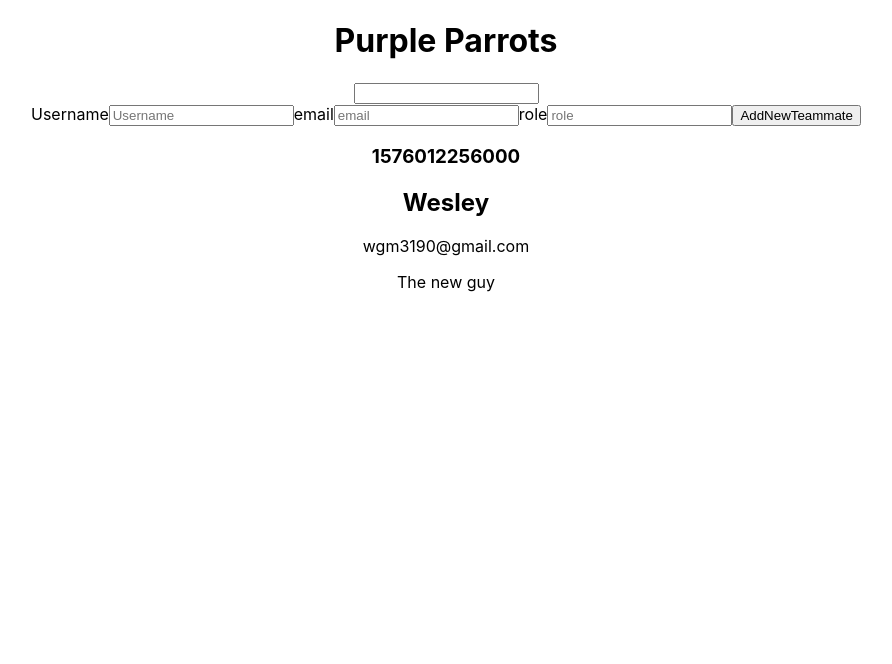
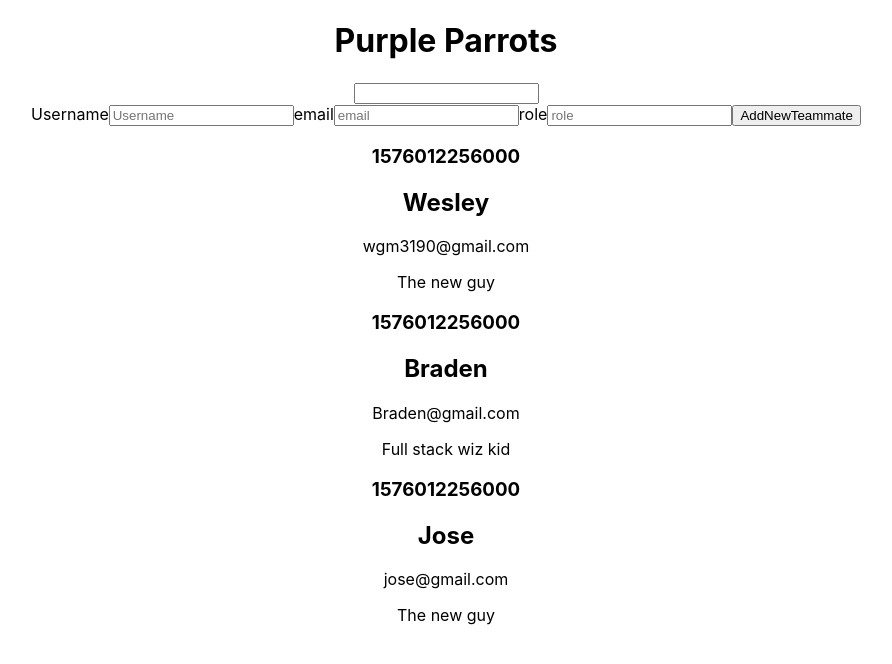
Before and after one commit to bloominstituteoftechnology/team-builder, a React (Create React App) app in the folder team-builder/: page / in a window 1280 px wide. Shown: the top 664 px of the page, without its empty margins (194-1086 px from the left). Built offline with nearby package versions, Linux system fonts and the light colour scheme.

Commit message:
"made a space" Co-authored-by: Bword79@hotmail.com <Bword79@hotmail.com> Co-authored-by: gunnarthorson <willow.avenue.decor@gmail.com> Co-authored-by: Jon <JON.MAIL@HOTMAIL.COM> Co-authored-by: Brian Wardwell <bwardwell79@gmail.com>

```diff
--- a/team-builder/src/App.js
+++ b/team-builder/src/App.js
@@ -4,24 +4,27 @@ import Form from "./Components/Form";
 import Team from "./Components/Team";
 
 function App() {
-  const [team, setTeam] = useState([//holding user data(teammate) each is a seperate object in the array
+  const [team, setTeam] = useState([
+    //holding user data(teammate) each is a seperate object in the array
     {
       id: Date.now(),
       username: "Wesley",
       email: "wgm3190@gmail.com",
-      role: "The new guy"
-    }
+      role: "The new guy",
+    },
+    {
+      id: Date.now(),
+      username: "Braden",
+      email: "Braden@gmail.com",
+      role: "Full stack wiz kid",
+    },
+    {
+      id: Date.now(),
+      username: "Jose",
+      email: "jose@gmail.com",
+      role: "The new guy",
+    },
   ]);
-
-  // const addNewTeammate = Teammate => {
-  //   const newTeammate = {
-  //     id: Date.now(),
-  //     name: Teammate.username,
-  //     email: Teammate.email,
-  //     role: Teammate.role
-  //   };
-  //   setTeam([...team, newTeammate]);
-  // };
 
   return (
     <div className='App'>
@@ -29,15 +32,27 @@ function App() {
       <form>
         <input type='search' value={team.filterValue} />
       </form>
+
       <Form setTeam={setTeam} team={team} />
 
-      <div className="team">
+      <div className='team'>
         <Team team={team} />
       </div>
-
-
     </div>
   );
 }
 
 export default App;
+
+// const favFoods = ['apple', 'm&ms', 'grapes', 'snickers']
+// function munchies()
+
+// const addNewTeammate = Teammate => {
+//   const newTeammate = {
+//     id: Date.now(),
+//     name: Teammate.username,
+//     email: Teammate.email,
+//     role: Teammate.role
+//   };
+//   setTeam([...team, newTeammate]);
+// };
--- a/team-builder/src/Components/Form.js
+++ b/team-builder/src/Components/Form.js
@@ -5,56 +5,55 @@ const Form = (props) => {
     id: Date.now(),
     username: "",
     email: "",
-    role: ""
+    role: "",
   });
-  const handleChanges = e => {
+  const handleChanges = (e) => {
     setNewTeam({
       ...newTeam,
-      [e.target.name]: e.target.value});
+      [e.target.name]: e.target.value,
+    });
   };
-  const submitForm = e => {
-    console.log(e.target)
+  const submitForm = (e) => {
+    console.log(e.target);
     e.preventDefault();
     // props.addNewTeammate(newTeam)
-    props.setTeam([...props.team, newTeam])
-    setNewTeam({ id: "", username: "", email: "", role: ""});
+    props.setTeam([...props.team, newTeam]);
+    setNewTeam({ id: "", username: "", email: "", role: "" });
   };
 
-  return(
+  return (
     <form onSubmit={submitForm}>
-      <label htmlFor="username">Username</label>
+      <label htmlFor='username'>Username</label>
       <input
-      id="username"
-      type="text"
-      placeholder="Username"
+        id='username'
+        type='text'
+        placeholder='Username'
         onChange={handleChanges}
-      name="username"
+        name='username'
         value={newTeam.username}
       />
-      <label htmlFor="email">email</label>
+      <label htmlFor='email'>email</label>
       <input
-      id="email"
-      type="text"
-      placeholder="email"
+        id='email'
+        type='text'
+        placeholder='email'
         onChange={handleChanges}
-      name="email"
+        name='email'
         value={newTeam.email}
       />
-      <label htmlFor="role">role</label>
+      <label htmlFor='role'>role</label>
       <input
-      id="role"
-      type="text"
-      placeholder="role"
+        id='role'
+        type='text'
+        placeholder='role'
         onChange={handleChanges}
-      name="role"
+        name='role'
         value={newTeam.role}
       />
 
-
-
       <button>AddNewTeammate</button>
     </form>
-  )
-}
+  );
+};
 
 export default Form;
```
Also changed, not shown: team-builder/src/Components/Team.js (+4 -6 lines), 1 other file (tests, documents, lock files or other folders). Lines whose indentation alone changed are shown as unchanged.
